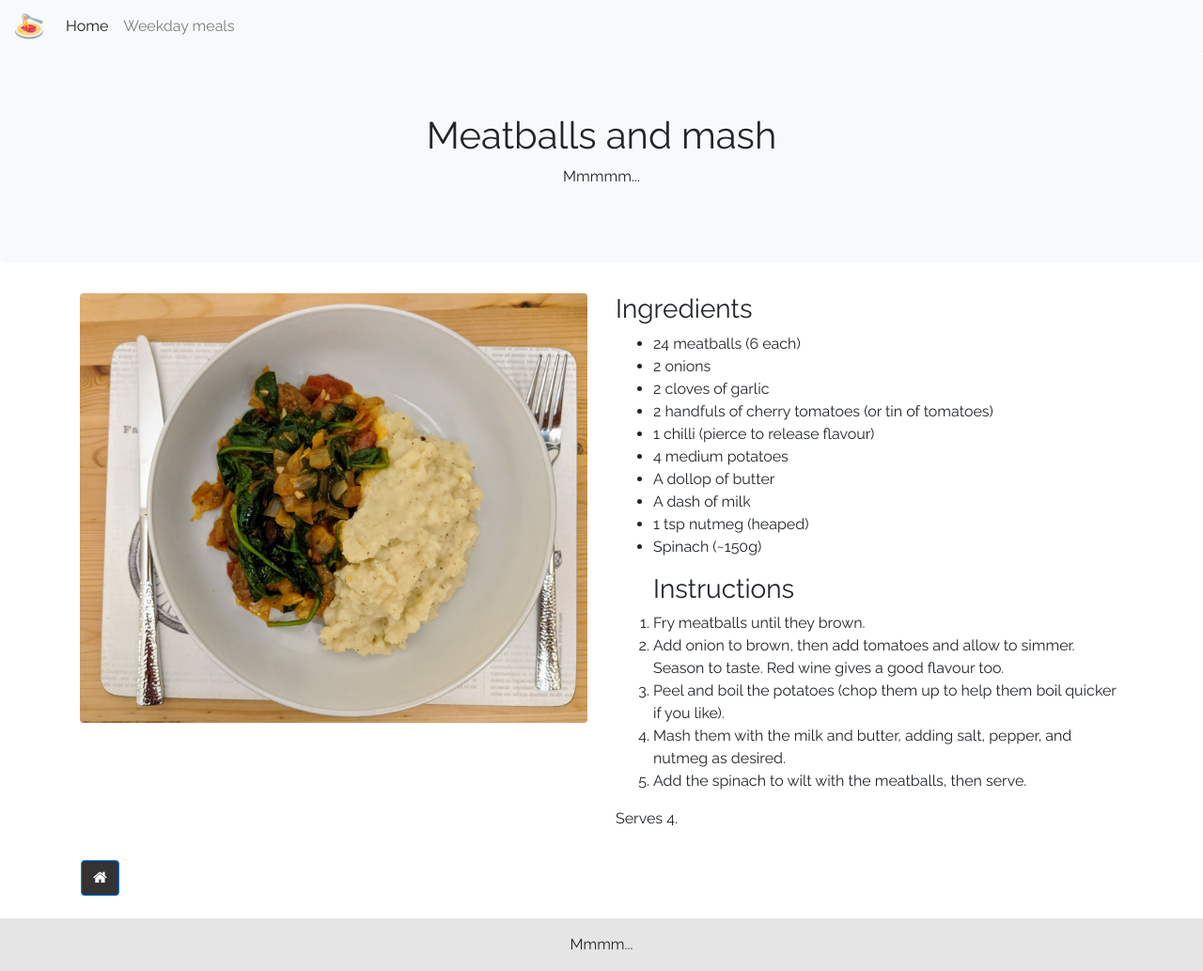
After one commit to roberto-aldera/not-just-pasta, a PHP site: page /pages/recipes/weekday-meals/meatballs-mash.php in a window 1280 px wide. The commit adds this page. Shown: the whole page at 94% size. Run offline with PHP 8.4, Linux system fonts and the light colour scheme.

Commit message:
Add meatballs and mash recipe

```diff
--- /dev/null
+++ b/pages/recipes/weekday-meals/meatballs-mash.php
@@ -0,0 +1,79 @@
+<!DOCTYPE html>
+<html lang="en">
+
+<head>
+    <title>Meatballs and mash</title>
+    <?php require "../../../includes/recipe-header.php"; ?>
+    <link rel="stylesheet" href="../../../main.css">
+</head>
+
+<body>
+    <nav class="navbar navbar-expand-lg navbar-light bg-light">
+        <a class="navbar-brand" href="../../../index.html">
+            <img src="../../../favicon_io/android-chrome-512x512.png" width="30" height="30"
+                class="d-inline-block align-top" alt="">
+        </a>
+        <button class="navbar-toggler" type="button" data-toggle="collapse" data-target="#navbarNavAltMarkup"
+            aria-controls="navbarNavAltMarkup" aria-expanded="false" aria-label="Toggle navigation">
+            <span class="navbar-toggler-icon"></span>
+        </button>
+        <div class="collapse navbar-collapse" id="navbarNavAltMarkup">
+            <div class="navbar-nav">
+                <a class="nav-item nav-link active" href="../../../index.html">Home <span
+                        class="sr-only">(current)</span></a>
+                <a class="nav-item nav-link" href="weekday-meals.php">Weekday meals</a>
+
+            </div>
+        </div>
+    </nav>
+
+    <div class="jumbotron text-center bg-light">
+        <h1>Meatballs and mash</h1>
+        <p>Mmmmm...</p>
+    </div>
+
+    <div class="container">
+        <div class="row">
+            <div class="col-sm-6">
+                <img class="img-fluid rounded" style="float:center" src="../../../images/meatballs-mash.png"
+                    alt="sample-text">
+            </div>
+            <div class="col-sm-6">
+                <h3>Ingredients</h3>
+                <ul>
+                    <li>24 meatballs (6 each)</li>
+                    <li>2 onions</li>
+                    <li>2 cloves of garlic</li>
+                    <li>2 handfuls of cherry tomatoes (or tin of tomatoes)</li>
+                    <li>1 chilli (pierce to release flavour)</li>
+                    <li>4 medium potatoes</li>
+                    <li>A dollop of butter</li>
+                    <li>A dash of milk</li>
+                    <li>1 tsp nutmeg (heaped)</li>
+                    <li>Spinach (~150g)</li>
+                </ul>
+                <ol>
+
+                <h3>Instructions</h3>
+                    <li>Fry meatballs until they brown.</li>
+                    <li>Add onion to brown, then add tomatoes and allow to simmer.
+                        Season to taste.
+                        Red wine gives a good flavour too.
+                    </li>
+                    <li>Peel and boil the potatoes (chop them up to help them boil quicker if you like).</li>
+                    <li>Mash them with the milk and butter, adding salt, pepper, and nutmeg as desired.</li>
+                    <li>Add the spinach to wilt with the meatballs, then serve.</li>
+                </ol>
+                <p>
+                    Serves 4.
+                </p>
+            </div>
+        </div>
+    </div>
+</body>
+
+<footer>
+    <?php require "../../../includes/recipe-footer.php"; ?>
+</footer>
+
+</html>
--- a/pages/recipes/weekday-meals/weekday-meals.php
+++ b/pages/recipes/weekday-meals/weekday-meals.php
@@ -108,7 +108,7 @@
                     <figcaption>
                         <h2>Meatballs and mash</h2>
                     </figcaption>
-                    <a href="#"></a>
+                    <a href="meatballs-mash.php"></a>
                 </figure>
             </div>
             <div class="col-sm">
```
